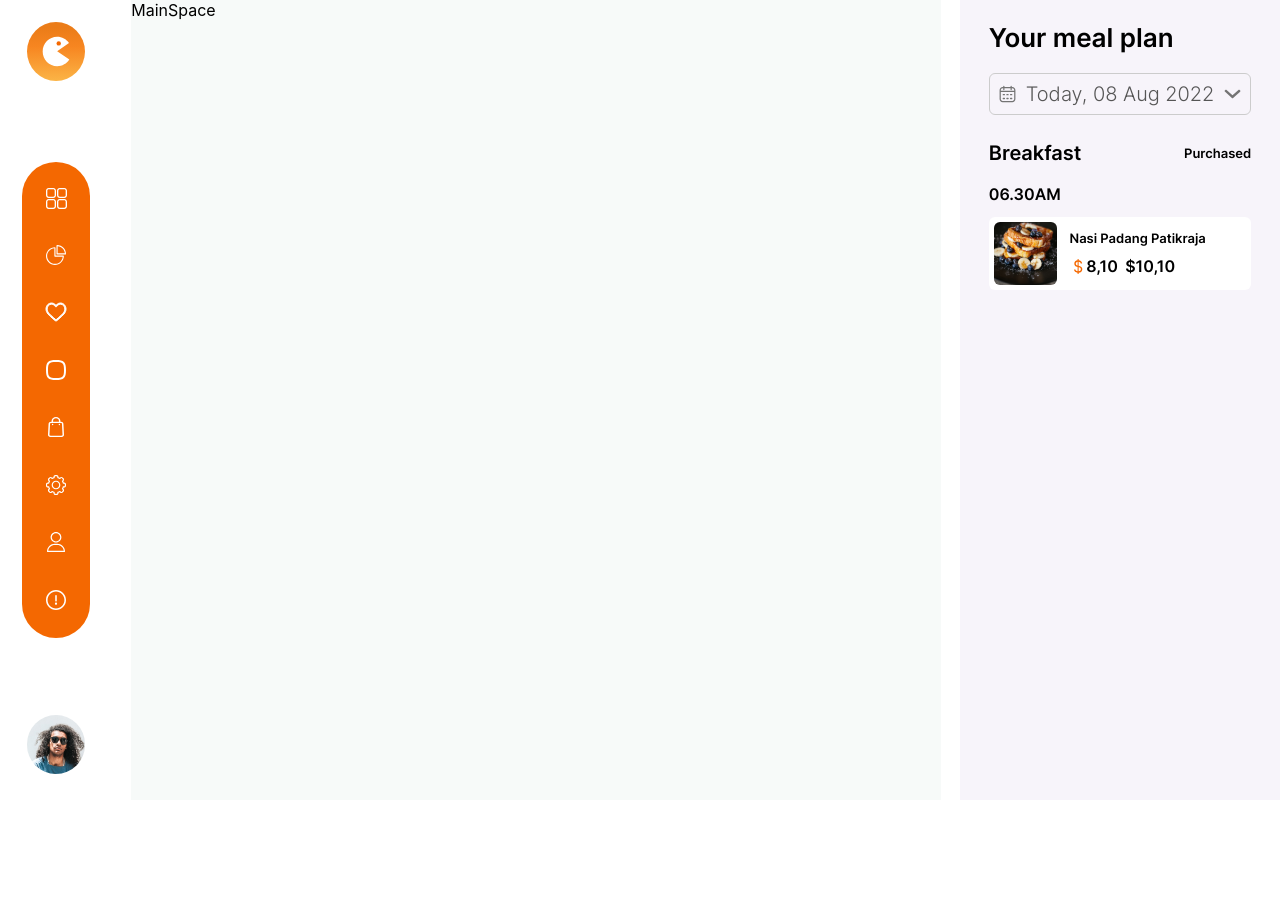
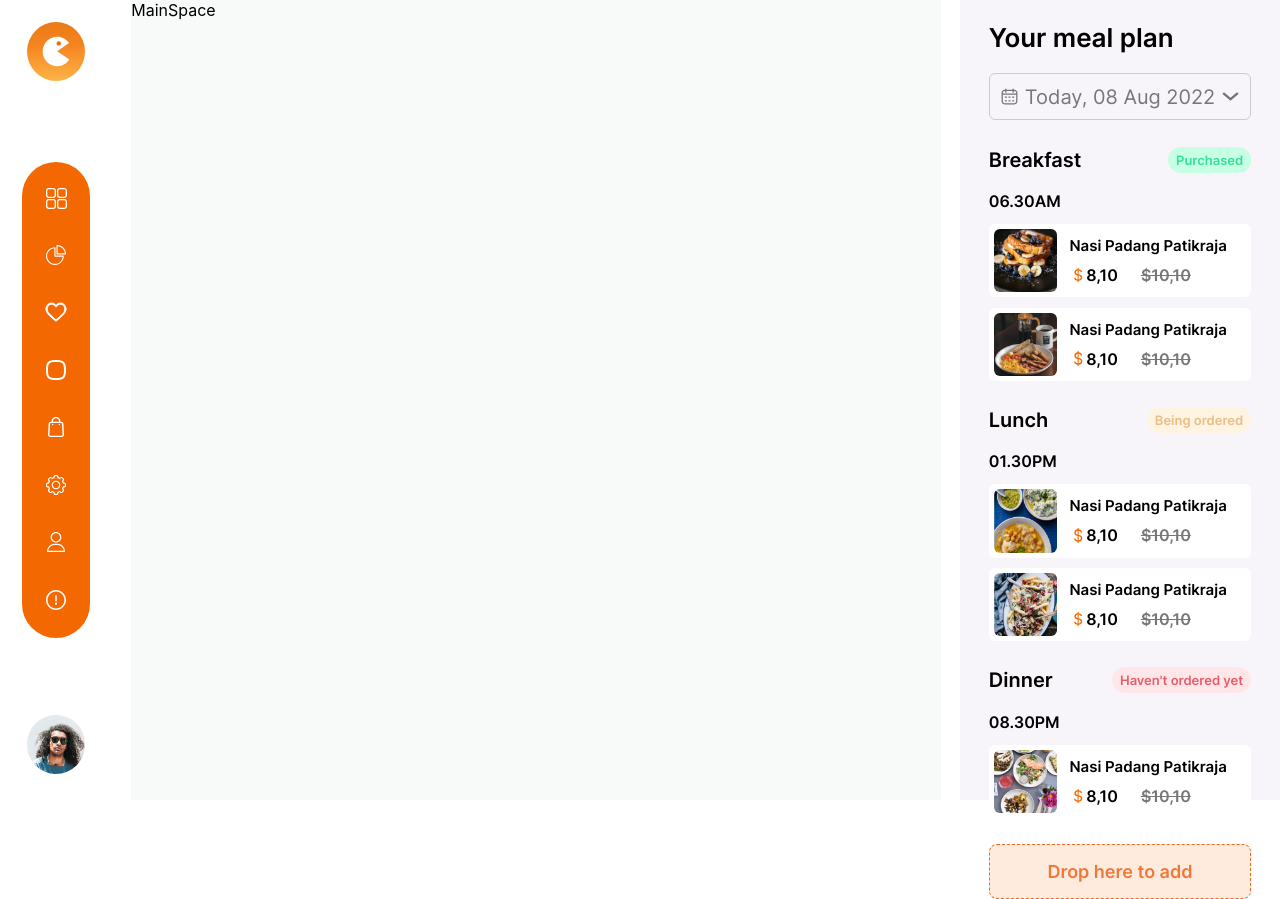
Before and after one commit to spaceofmariya/Task-2, a React (Create React App) app: page /menu/lunch in a window 1280 px wide. Before the commit the page ends 800 px from the top, so only its background shows below. Built offline with nearby package versions, Linux system fonts and the light colour scheme.

Commit message:
right bar structure and style done

```diff
--- /dev/null
+++ b/src/components/includes/Data.js
@@ -0,0 +1,30 @@
+// Rightbar Data
+
+export const BreakfastData = [
+    {
+        id:1,
+        image: require("../../assets/images/Breakfast1.jpg"),
+    },
+    {
+        id:2,
+        image: require("../../assets/images/Breakfast2.jpg"),
+    }
+];
+
+export const LunchData = [
+    {
+        id:1,
+        image: require("../../assets/images/Lunch1.jpg"),
+    },
+    {
+        id:2,
+        image: require("../../assets/images/Lunch2.jpg"),
+    }
+];
+
+export const DinnerData = [
+    {
+        id:1,
+        image: require("../../assets/images/Dinner1.jpg"),
+    }
+];
--- a/src/components/includes/RightBar/RightBar.css
+++ b/src/components/includes/RightBar/RightBar.css
@@ -13,9 +13,9 @@
     display: flex;
     align-items: center;
     justify-content: space-between;
-    border: 1px solid #cccccc;
+    border: 1px solid #ccc;
     border-radius: 6px;
-    padding: 3%;
+    padding: 4%;
 }
 .iconBox {
     width: 8%;
@@ -26,9 +26,9 @@
     width: 100%;
 }
 .day {
-    font-family: 'Inter-Light';
+    font-family: 'Inter-Regular';
     font-size: 20px;
-    color: #555;
+    color: #777;
 }
 .arrowBox {
     width: 8%;
@@ -41,6 +41,9 @@
 .meal {
     margin: 10% 0;
 }
+.meal .breakfast,.lunch {
+    margin-bottom: 10%;
+}
 .meal .title {
     display: flex;
     justify-content: space-between;
@@ -50,8 +53,26 @@
 .meal .title h5 {
     font-size: 20px;
 }
-.meal .title span {
+.meal .title span.purchased {
     font-size: 13px;
+    color: #36de98;
+    background-color:#c7ffe5 ;
+    padding: 5px 8px;
+    border-radius: 50px;;
+}
+.meal .title span.ordered {
+    font-size: 13px;
+    color: #e9be87;
+    background-color:#fff3e1 ;
+    padding: 5px 8px;
+    border-radius: 50px;;
+}
+.meal .title span.not_ordered {
+    font-size: 13px;
+    color: #e65e6a;
+    background-color:#ffe7e9 ;
+    padding: 5px 8px;
+    border-radius: 50px;;
 }
 .meal span.time {
     display: block;
@@ -64,6 +85,7 @@
     border-radius: 6px;;
     display: flex;
     align-items: center;
+    margin-bottom: 4%;
 }
 .meal ul li div.foodBox {
     width: 25%;
@@ -76,7 +98,7 @@
 }
 .meal ul li div.textBox {}
 .meal ul li div.textBox h6 {
-    font-size: 13px;
+    font-size: 15px;
     margin-bottom: 10px;
 }
 .meal ul li div.textBox div.price {
@@ -85,6 +107,7 @@
 .meal ul li div.textBox div.price span.currentPrice {
     display: flex;
     align-items: center;
+    margin-right: 10%;
 }
 .meal ul li div.textBox div.price span.currentPrice span.dollarBox {
     display: inline-block;
@@ -96,4 +119,18 @@
 }
 .meal ul li div.textBox div.price span.initialPrice {
     display: inline;
+    color: #777;
+    text-decoration: line-through;
 }
+.add {
+    background-color: #ffebde;
+    border: 1px dashed #ec6925;
+    border-radius: 8px;
+    padding: 6%;
+    text-align: center;
+}
+.add  a {
+    color:#ee793b;
+    text-decoration: none;
+    font-size: 18px;
+}
--- a/src/components/includes/RightBar/RightBar.js
+++ b/src/components/includes/RightBar/RightBar.js
@@ -4,6 +4,7 @@ import CalenderIcon from '../../../assets/images/Calender-Icon.svg'
 import DownArrow from '../../../assets/images/Down-Arrow.svg'
 import BreakFast1 from '../../../assets/images/Breakfast1.jpg'
 import Dollar from '../../../assets/images/Dollar.svg'
+import { BreakfastData, LunchData, DinnerData } from '../Data'
 
 function RightBar() {
   return (
@@ -20,14 +21,17 @@ function RightBar() {
       </div>
 
       <div className='meal'>
+        <div className='breakfast'>
           <div className='title'>
             <h5>Breakfast</h5>
             <span className='purchased'>Purchased</span>
           </div>
           <span className='time'>06.30AM</span>
           <ul className='foodItem'>
-          <li>
-            <div className='foodBox'><img src={BreakFast1} alt="food" /></div>
+            {BreakfastData.map((item) => {
+              return(
+                <li key={item.id}>
+                  <div className='foodBox'><img src={item.image} alt="food" /></div>
                   <div className='textBox'>
                     <h6>Nasi Padang Patikraja</h6>
                     <div className='price'>
@@ -36,7 +40,62 @@ function RightBar() {
                     </div>
                   </div>
                 </li>
+              )
+            })}
           </ul>
+        </div>
+
+        <div className='lunch'>
+          <div className='title'>
+            <h5>Lunch</h5>
+            <span className='ordered'>Being ordered</span>
+          </div>
+          <span className='time'>01.30PM</span>
+          <ul className='foodItem'>
+            {LunchData.map((item) => {
+              return(
+                <li key={item.id}>
+                  <div className='foodBox'><img src={item.image} alt="food" /></div>
+                  <div className='textBox'>
+                    <h6>Nasi Padang Patikraja</h6>
+                    <div className='price'>
+                      <span className='currentPrice'><span className='dollarBox'><img src={Dollar} alt="dollar icon" /></span>8,10</span>
+                      <span className='initialPrice'>$10,10</span>
+                    </div>
+                  </div>
+                </li>
+              )
+            })}
+          </ul>
+        </div>
+
+        <div className='dinner'>
+          <div className='title'>
+            <h5>Dinner</h5>
+            <span className='not_ordered'>Haven't ordered yet</span>
+          </div>
+          <span className='time'>08.30PM</span>
+          <ul className='foodItem'>
+            {DinnerData.map((item) => {
+              return(
+                <li key={item.id}>
+                  <div className='foodBox'><img src={item.image} alt="food" /></div>
+                  <div className='textBox'>
+                    <h6>Nasi Padang Patikraja</h6>
+                    <div className='price'>
+                      <span className='currentPrice'><span className='dollarBox'><img src={Dollar} alt="dollar icon" /></span>8,10</span>
+                      <span className='initialPrice'>$10,10</span>
+                    </div>
+                  </div>
+                </li>
+              )
+            })}
+          </ul>
+        </div>
+      </div>
+
+      <div className='add'>
+        <a href='#'>Drop here to add</a>
       </div>
     </div>
   )
```
Lines whose indentation alone changed are shown as unchanged.
